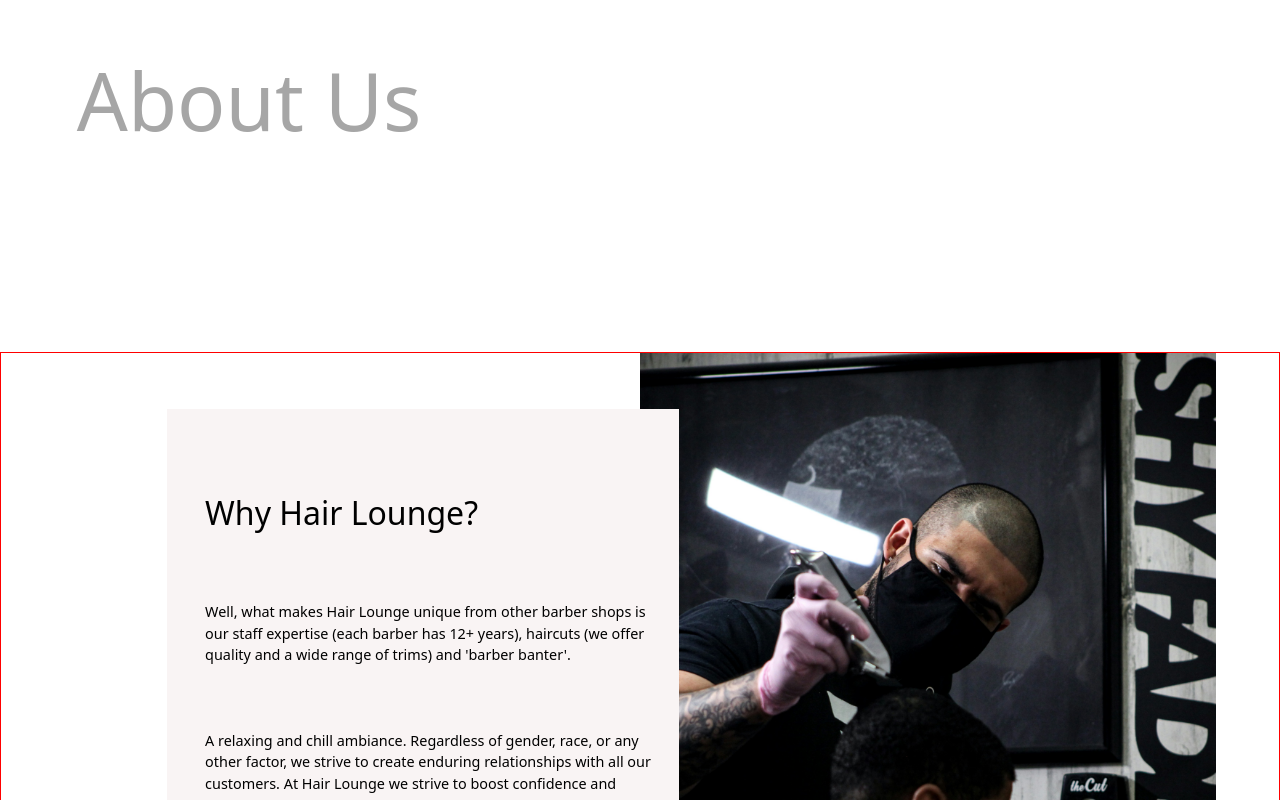
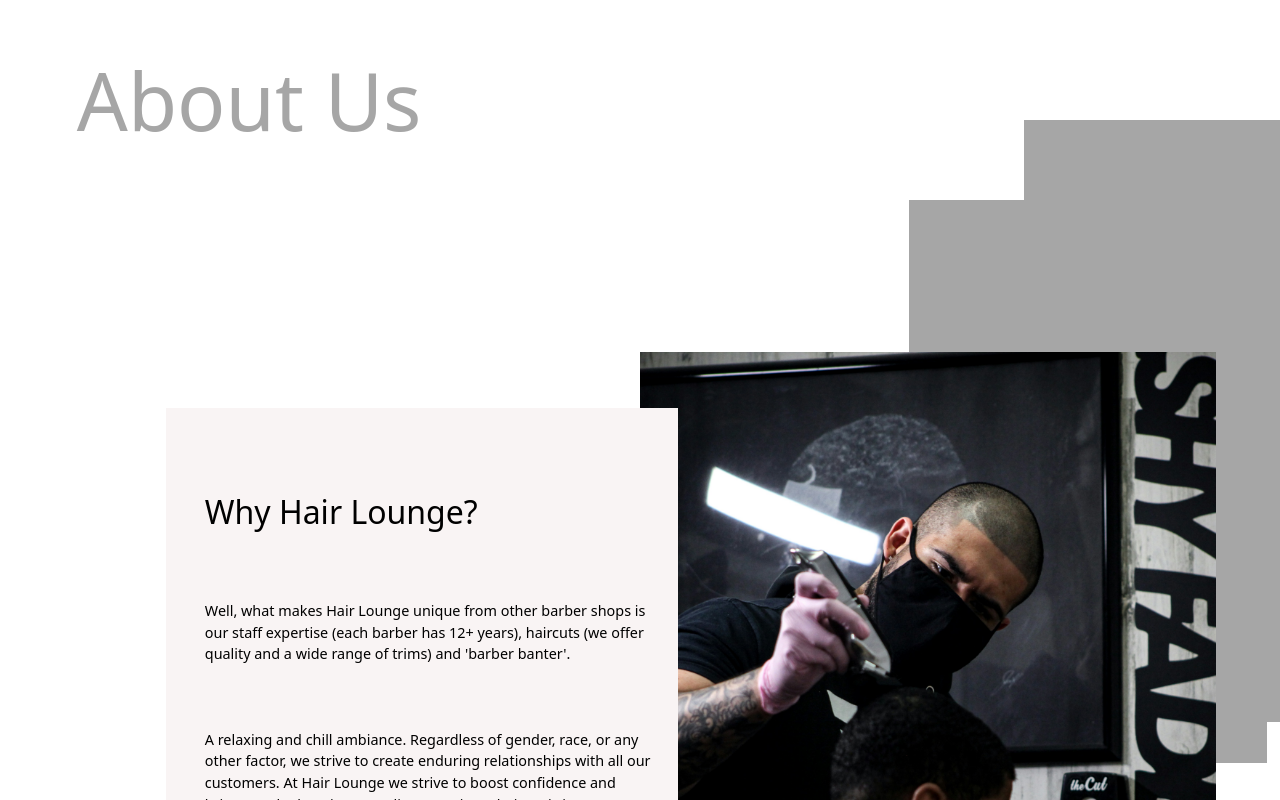
Before and after one commit to arty-11/BarberShop, a Next.js app in the folder barbershop/: page / in a window 1280 px wide. Shown: the part 840-1640 px from the top of the page. Built offline with nearby package versions, Linux system fonts and the light colour scheme.

Commit message:
Add two div tags to About section

```diff
--- a/barbershop/src/app/components1/about/about.js
+++ b/barbershop/src/app/components1/about/about.js
@@ -7,7 +7,9 @@ import AboutImg from './aboutImg.js';
 
 export default function About() {
   return (
-    <section aria-labelledby="about">
+    <section aria-labelledby="about" className={styles.aboutSectionContainer}>
+      <div className={styles.divRight}></div>
+      <div className={styles.divLeft}></div>
       <h2 id="about" className={styles.AboutMainHeading}>About Us</h2>
       <div className={styles.AboutFlexContainer}>
         <div className={styles.AboutContainerText}>
--- a/barbershop/src/app/components1/about/about.module.css
+++ b/barbershop/src/app/components1/about/about.module.css
@@ -1,3 +1,7 @@
+.aboutSectionContainer {
+    position: relative;
+}
+
 .AboutMainHeading {
     font-size: 5em;
     margin-top: 10vh;
@@ -9,7 +13,6 @@
 .AboutFlexContainer {
     display: flex;
     justify-content: space-evenly;
-    border: 1px solid red;
 }
 
 .AboutContainerText {
@@ -55,3 +58,21 @@
 .ParaMarginTop {
     margin-top: 8vh;
 }
+
+.divRight {
+    position: absolute;
+    top: 10vh;
+    right: 0;
+    width: 20vw;
+    height: 47vw;
+    background-color: var(--headingGrey);
+}
+
+.divLeft {
+    position: absolute;
+    top: 20vh;
+    right: 1vw;
+    width: 28vw;
+    height: 44vw;
+    background-color: var(--headingGrey);
+}
```
